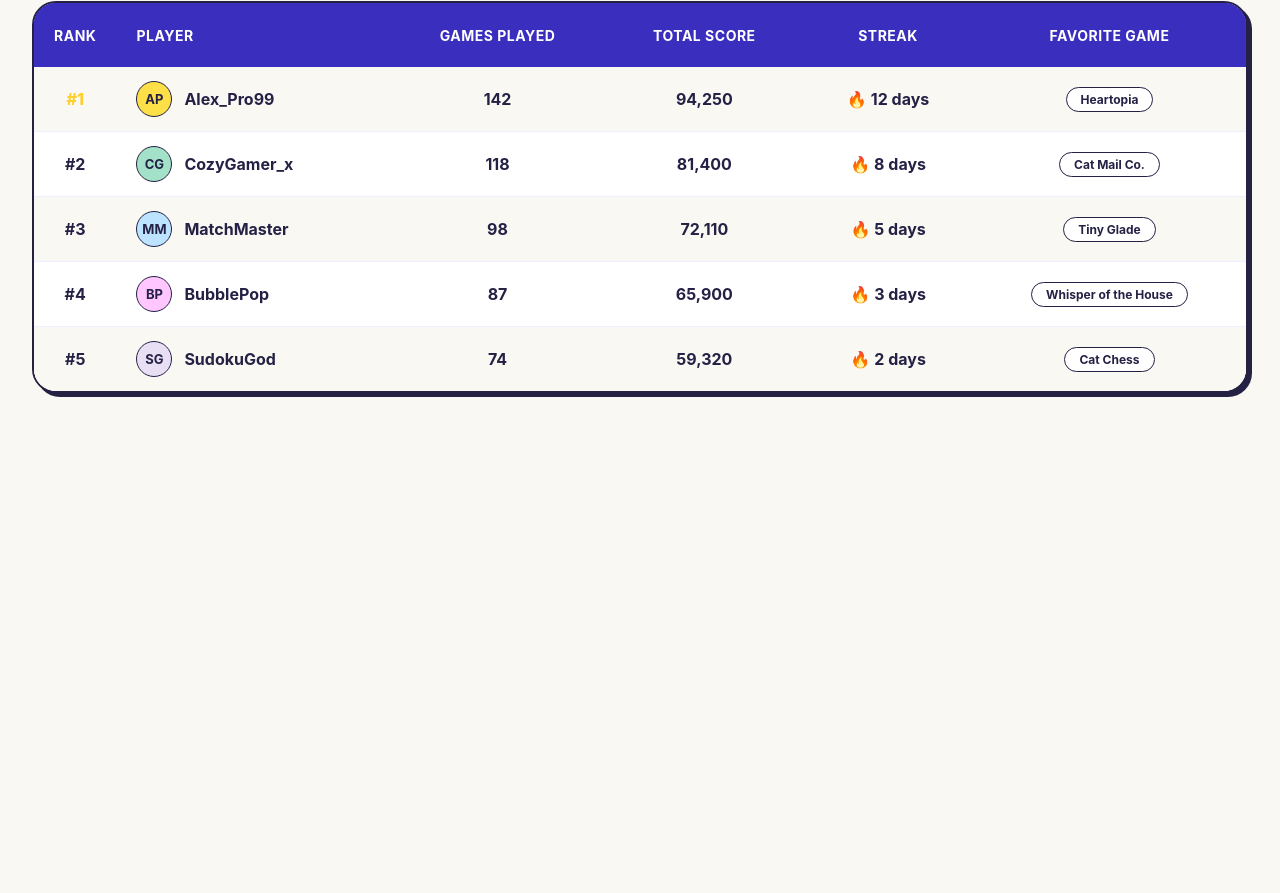
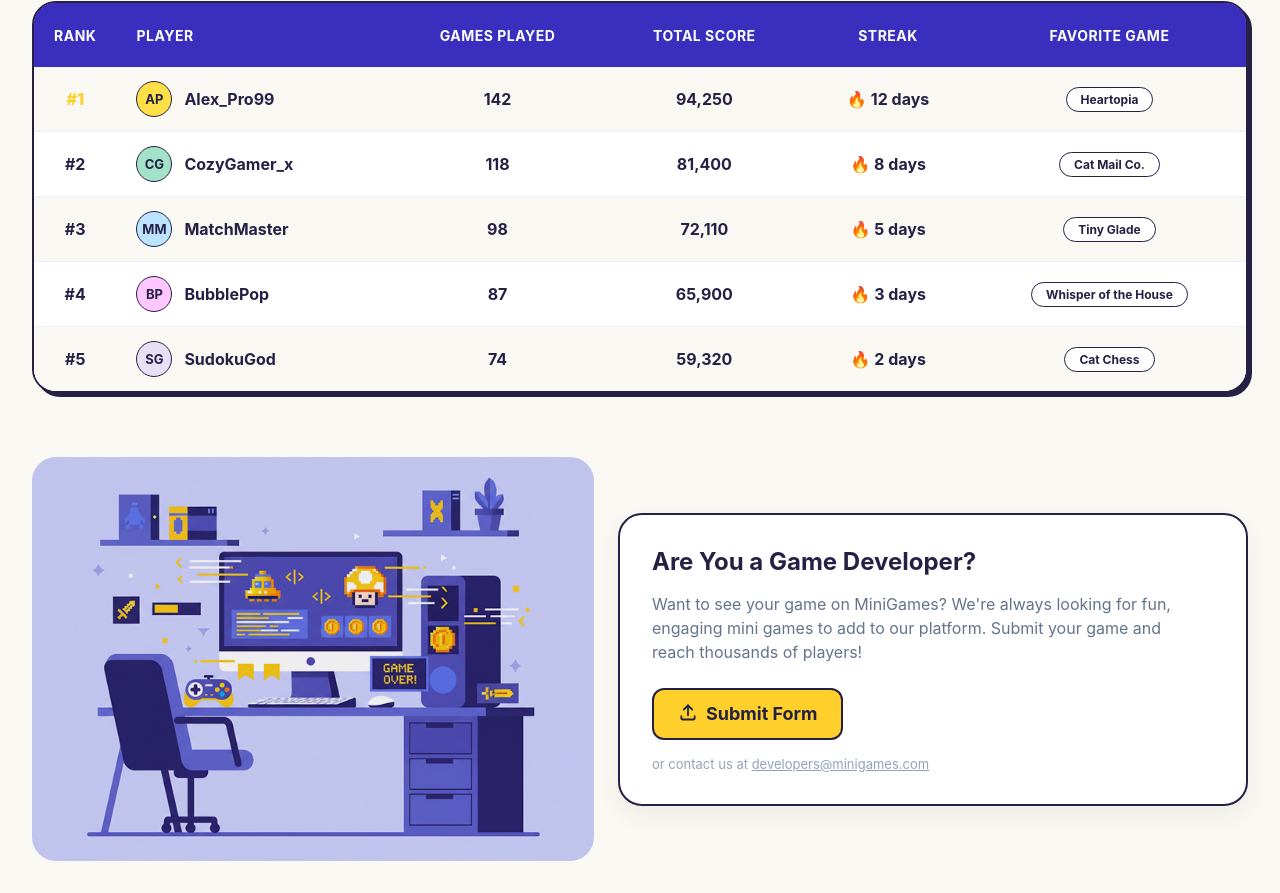
Before and after one commit to Volhakav/minigames, a website built with Vite: page index.html in a window 1280 px wide. Shown: the part 1309-2202 px from the top of the page. Before the commit the page ends 1734 px from the top, so only its background shows below. Built offline with nearby package versions, Linux system fonts and the light colour scheme.

Commit message:
feat: [RSS-QS-1-4-6] implement game developers section layout

```diff
--- a/src/components/carousel-section.ts
+++ b/src/components/carousel-section.ts
@@ -48,7 +48,6 @@ export const createCarouselSection = (games: GameData[]): HTMLElement => {
   nav.append(prevBtn, nextBtn);
   header.append(titleWrapper, nav);
 
-  // Preferred order matching mockup: Cat Mail Co, ISLANDERS, Vacation Cafe, Winter Burrow, Shelve the Potions
   const preferredSlugs = [
     'cat-mail-co',
     'islanders-new-shores',
--- /dev/null
+++ b/src/components/game-developers-section.ts
@@ -0,0 +1,64 @@
+import illustrationSrc from '../assets/ilustration-side.webp';
+
+export const createGameDevelopersSection = (): HTMLElement => {
+  const section = document.createElement('section');
+  section.className = 'game-developers-section';
+
+  const container = document.createElement('div');
+  container.className = 'game-developers-section__container';
+
+  // --- Left Side Illustration ---
+  const illustrationWrapper = document.createElement('div');
+  illustrationWrapper.className = 'game-developers-section__illustration-wrapper';
+
+  const illustration = document.createElement('img');
+  illustration.className = 'game-developers-section__illustration';
+  illustration.src = illustrationSrc;
+  illustration.alt = 'Game developer workspace illustration';
+
+  illustrationWrapper.append(illustration);
+
+  // --- Right Side Card Content ---
+  const card = document.createElement('div');
+  card.className = 'game-developers-section__card';
+
+  const title = document.createElement('h2');
+  title.className = 'game-developers-section__title';
+  title.textContent = 'Are You a Game Developer?';
+
+  const description = document.createElement('p');
+  description.className = 'game-developers-section__description';
+  description.textContent =
+    "Want to see your game on MiniGames? We're always looking for fun, engaging mini games to add to our platform. Submit your game and reach thousands of players!";
+
+  // Submit Button
+  const button = document.createElement('button');
+  button.type = 'button';
+  button.className = 'game-developers-section__button';
+
+  const buttonIcon = document.createElement('span');
+  buttonIcon.className = 'game-developers-section__button-icon';
+  buttonIcon.innerHTML = `
+    <svg width="20" height="20" viewBox="0 0 24 24" fill="none" stroke="currentColor" stroke-width="2.2" stroke-linecap="round" stroke-linejoin="round">
+      <path d="M4 17v2a2 2 0 0 0 2 2h12a2 2 0 0 0 2-2v-2" />
+      <polyline points="7 9 12 4 17 9" />
+      <line x1="12" y1="4" x2="12" y2="16" />
+    </svg>
+  `;
+
+  const buttonText = document.createElement('span');
+  buttonText.textContent = 'Submit Form';
+
+  button.append(buttonIcon, buttonText);
+
+  // Email note
+  const contactNote = document.createElement('p');
+  contactNote.className = 'game-developers-section__contact';
+  contactNote.innerHTML = 'or contact us at <a href="mailto:developers@minigames.com">developers@minigames.com</a>';
+
+  card.append(title, description, button, contactNote);
+  container.append(illustrationWrapper, card);
+  section.append(container);
+
+  return section;
+};
--- a/src/pages/home-page.ts
+++ b/src/pages/home-page.ts
@@ -2,6 +2,7 @@ import { createHeader } from '../components/header';
 import { createHero } from '../components/hero';
 import { createCarouselSection } from '../components/carousel-section';
 import { createLeaderboardSection } from '../components/leaderboard-section';
+import { createGameDevelopersSection } from '../components/game-developers-section'; // 1. Nowy import
 import gamesData from '../data/all-games-seed.json';
 import leaderboardData from '../data/leaderboard-seed.json';
 
@@ -15,8 +16,9 @@ export const createHomePage = (): HTMLElement => {
   const hero = createHero();
   const carousel = createCarouselSection(gamesData.data);
   const leaderboard = createLeaderboardSection(leaderboardData.data);
+  const gameDevelopers = createGameDevelopersSection();
 
-  main.append(hero, carousel, leaderboard);
+  main.append(hero, carousel, leaderboard, gameDevelopers);
   container.append(header, main);
 
   return container;
--- /dev/null
+++ b/src/styles/components/game-developers-section.scss
@@ -0,0 +1,108 @@
+@use '../abstract/tokens' as *;
+
+.game-developers-section {
+  width: 100%;
+  max-width: 1920px;
+  margin: 0 auto;
+  padding: $size-4;
+
+  &__container {
+    display: flex;
+    flex-direction: row;
+    align-items: center;
+    gap: $size-3; // 24px
+    width: 100%;
+  }
+
+  &__illustration-wrapper {
+    flex: 1;
+    display: flex;
+    justify-content: center;
+    align-items: center;
+  }
+
+  &__illustration {
+    width: 100%;
+    max-width: 580px;
+    height: auto;
+    border-radius: 24px;
+    object-fit: cover;
+    display: block;
+  }
+
+  &__card {
+    flex: 1;
+    display: flex;
+    flex-direction: column;
+    align-items: flex-start;
+    padding: $size-4; // ~32px-40px
+    background-color: $color-white;
+    border: 2px solid $color-on-primary;
+    border-radius: 24px;
+    box-shadow: 0px 10px 25px rgba(0, 0, 0, 0.05);
+  }
+
+  &__title {
+    font-family: $font-family-base;
+    font-size: $font-headline-medium;
+    font-weight: $font-weight-bold;
+    color: $color-on-primary;
+    margin: 0 0 $size-2 0;
+  }
+
+  &__description {
+    font-family: $font-family-base;
+    font-size: $font-body-medium;
+    line-height: 1.5;
+    color: #64748b;
+    margin: 0 0 $size-3 0;
+    max-width: 520px;
+  }
+
+  &__button {
+    box-sizing: border-box;
+    display: inline-flex;
+    flex-direction: row;
+    align-items: center;
+    justify-content: center;
+    gap: $size-1;
+    padding: 12px 24px;
+    background-color: $color-primary;
+    border: 2px solid $color-on-primary;
+    border-radius: 12px;
+    font-family: $font-family-base;
+    font-size: $font-body-large;
+    font-weight: $font-weight-bold;
+    color: $color-on-primary;
+    cursor: pointer;
+    margin-bottom: $size-2;
+
+    .material-symbols-outlined {
+      font-size: 20px;
+      line-height: 1;
+    }
+  }
+
+  &__contact {
+    font-family: $font-family-base;
+    font-size: 13px;
+    color: #94a3b8;
+    margin: 0;
+
+    a {
+      color: inherit;
+      text-decoration: underline;
+    }
+  }
+}
+
+@media (max-width: 900px) {
+  .game-developers-section__container {
+    flex-direction: column;
+  }
+
+  .game-developers-section__illustration-wrapper,
+  .game-developers-section__card {
+    width: 100%;
+  }
+}
--- a/src/styles/main.scss
+++ b/src/styles/main.scss
@@ -4,3 +4,4 @@
 @use './components/hero';
 @use './components/carousel';
 @use './components/leaderboard';
+@use './components/game-developers-section.scss';
--- a/src/vite-env.d.ts
+++ b/src/vite-env.d.ts
@@ -14,3 +14,8 @@ declare module '*.jpg' {
   const content: string;
   export default content;
 }
+
+declare module '*.webp' {
+  const src: string;
+  export default src;
+}
```
Also changed, not shown: src/assets/ilustration-side.webp (added).
